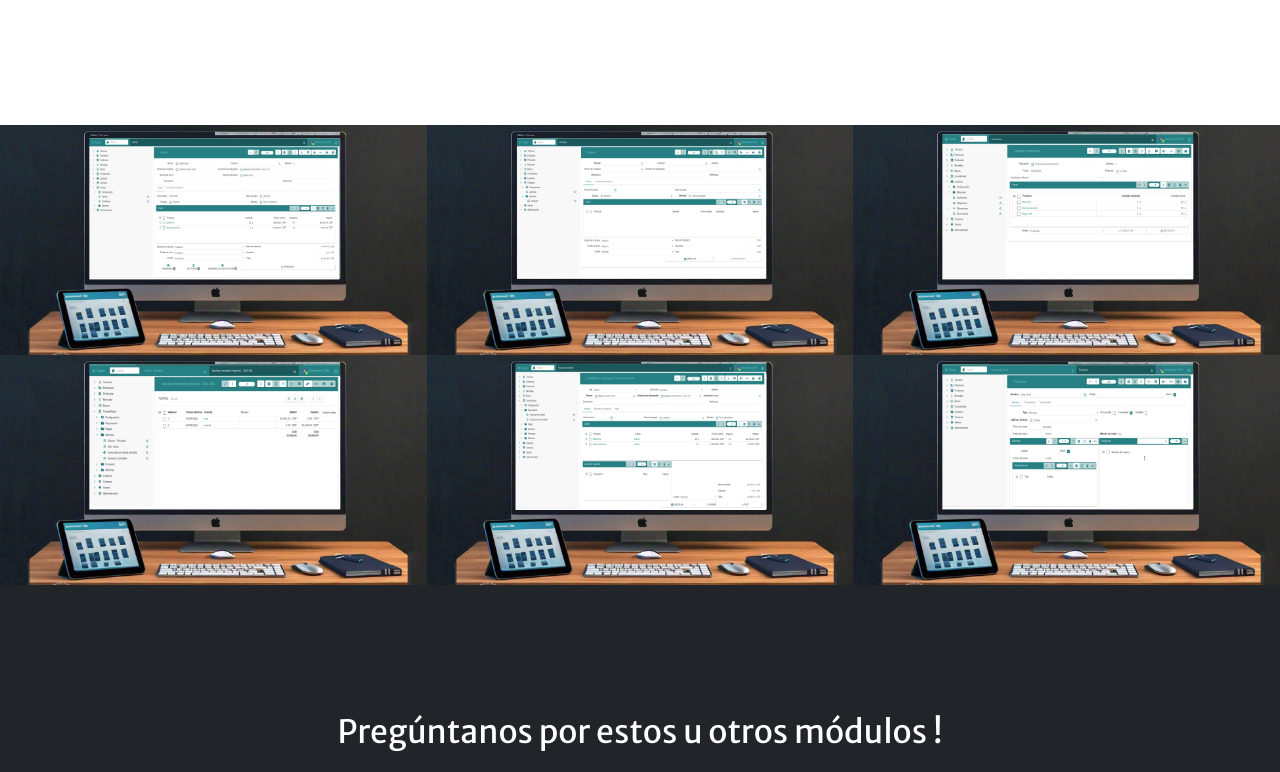
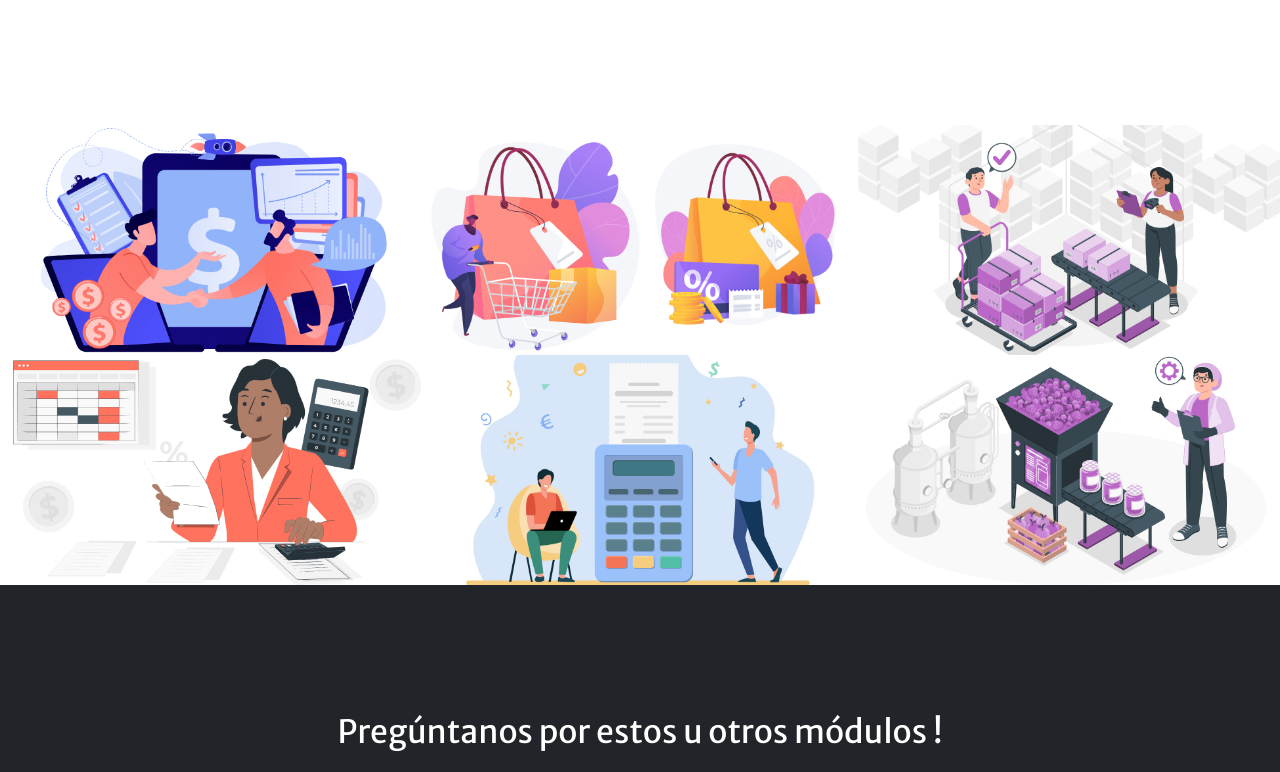
Before and after one commit to Lancheros/web-site-godesk, a plain HTML site: page index.html in a window 1280 px wide. Shown: the part 2107-2879 px from the top of the page. Drawn offline with nearby package versions, Linux system fonts and the light colour scheme; some packages are replaced by stand-ins of ours; a script that the page names is missing.

Commit message:
Update portfolio images

```diff
--- a/index.html
+++ b/index.html
@@ -115,8 +115,8 @@
             <div class="container-fluid p-0">
                 <div class="row g-0">
                     <div class="col-lg-4 col-sm-6">
-                        <a class="portfolio-box" href="assets/img/portfolio/fullsize/1.jpg" title="Ventas">
-                            <img class="img-fluid" src="assets/img/portfolio/thumbnails/1.jpg" alt="Ventas" />
+                        <a class="portfolio-box" href="assets/img/portfolio/sale.jpg" title="Ventas">
+                            <img class="img-fluid" src="assets/img/portfolio/sale.jpg" alt="Ventas" />
                             <div class="portfolio-box-caption">
                                 <div class="project-category text-white-50">Módulo de</div>
                                 <div class="project-name">Ventas</div>
@@ -124,8 +124,8 @@
                         </a>
                     </div>
                     <div class="col-lg-4 col-sm-6">
-                        <a class="portfolio-box" href="assets/img/portfolio/fullsize/2.jpg" title="Compras">
-                            <img class="img-fluid" src="assets/img/portfolio/thumbnails/2.jpg" alt="Compras" />
+                        <a class="portfolio-box" href="assets/img/portfolio/purchase.jpg" title="Compras">
+                            <img class="img-fluid" src="assets/img/portfolio/purchase.jpg" alt="Compras" />
                             <div class="portfolio-box-caption">
                                 <div class="project-category text-white-50">Módulo de</div>
                                 <div class="project-name">Compras</div>
@@ -133,8 +133,8 @@
                         </a>
                     </div>
                     <div class="col-lg-4 col-sm-6">
-                        <a class="portfolio-box" href="assets/img/portfolio/fullsize/3.jpg" title="Inventario">
-                            <img class="img-fluid" src="assets/img/portfolio/thumbnails/3.jpg" alt="..." />
+                        <a class="portfolio-box" href="assets/img/portfolio/stock.jpg" title="Inventario">
+                            <img class="img-fluid" src="assets/img/portfolio/stock.jpg" alt="..." />
                             <div class="portfolio-box-caption">
                                 <div class="project-category text-white-50">Módulo de</div>
                                 <div class="project-name">Inventario</div>
@@ -142,8 +142,8 @@
                         </a>
                     </div>
                     <div class="col-lg-4 col-sm-6">
-                        <a class="portfolio-box" href="assets/img/portfolio/fullsize/4.jpg" title="Contabilidad">
-                            <img class="img-fluid" src="assets/img/portfolio/thumbnails/4.jpg" alt="Contabilidad" />
+                        <a class="portfolio-box" href="assets/img/portfolio/account.jpg" title="Contabilidad">
+                            <img class="img-fluid" src="assets/img/portfolio/account.jpg" alt="Contabilidad" />
                             <div class="portfolio-box-caption">
                                 <div class="project-category text-white-50">Módulo de</div>
                                 <div class="project-name">Contabilidad</div>
@@ -151,8 +151,8 @@
                         </a>
                     </div>
                     <div class="col-lg-4 col-sm-6">
-                        <a class="portfolio-box" href="assets/img/portfolio/fullsize/5.jpg" title="Facturación">
-                            <img class="img-fluid" src="assets/img/portfolio/thumbnails/5.jpg" alt="Facturación" />
+                        <a class="portfolio-box" href="assets/img/portfolio/invoice.jpg" title="Facturación">
+                            <img class="img-fluid" src="assets/img/portfolio/invoice.jpg" alt="Facturación" />
                             <div class="portfolio-box-caption">
                                 <div class="project-category text-white-50">Módulo de</div>
                                 <div class="project-name">Facturación</div>
@@ -160,8 +160,8 @@
                         </a>
                     </div>
                     <div class="col-lg-4 col-sm-6">
-                        <a class="portfolio-box" href="assets/img/portfolio/fullsize/6.jpg" title="Producción">
-                            <img class="img-fluid" src="assets/img/portfolio/thumbnails/6.jpg" alt="Producción" />
+                        <a class="portfolio-box" href="assets/img/portfolio/production.jpg" title="Producción">
+                            <img class="img-fluid" src="assets/img/portfolio/production.jpg" alt="Producción" />
                             <div class="portfolio-box-caption p-3">
                                 <div class="project-category text-white-50">Módulo de</div>
                                 <div class="project-name">Producción</div>
```
Also changed, not shown: assets/img/portfolio/account.jpg (added), assets/img/portfolio/fullsize/1.jpg (deleted), assets/img/portfolio/fullsize/2.jpg (deleted), assets/img/portfolio/fullsize/3.jpg (deleted), assets/img/portfolio/fullsize/4.jpg (deleted), assets/img/portfolio/fullsize/5.jpg (deleted), assets/img/portfolio/fullsize/6.jpg (deleted), assets/img/portfolio/invoice.jpg (added), assets/img/portfolio/production.jpg (added), assets/img/portfolio/purchase.jpg (added), assets/img/portfolio/sale.jpg (added), assets/img/portfolio/stock.jpg (added), assets/img/portfolio/thumbnails/1.jpg (deleted), assets/img/portfolio/thumbnails/2.jpg (deleted), 4 more files.
